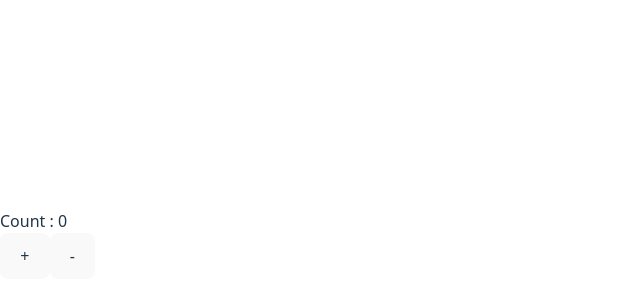
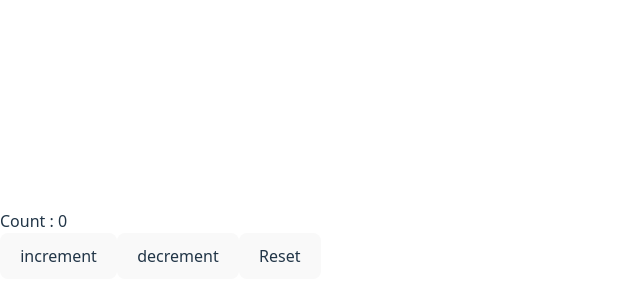
Before and after one commit to Rajat-web-server/React_Learning, a React app: page / in a window 1280 px wide. Shown: the part 156-456 px from the top of the page, without its empty margins (0-640 px from the left). Built offline with nearby package versions, Linux system fonts and the light colour scheme; the HTML template or start-up script is replaced by a standard one.

Commit message:
Day 14 : Implementing useState using UseReducer (Custom hook)

```diff
--- a/src/App.jsx
+++ b/src/App.jsx
@@ -1,11 +1,12 @@
 import { Appp } from "./UseRef.jsx"
 import {CounterWithInit} from "./counterWithinit.jsx"
+import { CustomCount } from "./CustomCounter.jsx"
 
 
 function App() {
   return (
     <div>
-      <CounterWithInit />
+      <CustomCount/>
 
     </div>
 
--- /dev/null
+++ b/src/CustomCounter.jsx
@@ -0,0 +1,31 @@
+// Implementing useState using UseReducer
+
+import { useReducer } from "react"
+
+const useStateCustom = (initialValue) => {
+
+    const reducer = (state, action) => {
+        return action
+    }
+    const [state, dispatch] = useReducer(reducer, initialValue)
+
+    const setState = (newValue) => {
+        dispatch(newValue)
+    }
+
+    return [state, setState]
+}
+
+
+export const CustomCount = () => {
+    const [count, setCount] = useStateCustom(0)
+    return (
+
+        <div>
+            <p>Count : {count}</p>
+            <button onClick={() => setCount(count + 10)}>increment</button>
+            <button onClick={() => setCount(count - 10)}>decrement</button>
+            <button onClick={() => setCount(0)}>Reset</button>
+        </div>
+    )
+}
```
Also changed, not shown: src/customButton.jsx (deleted).
